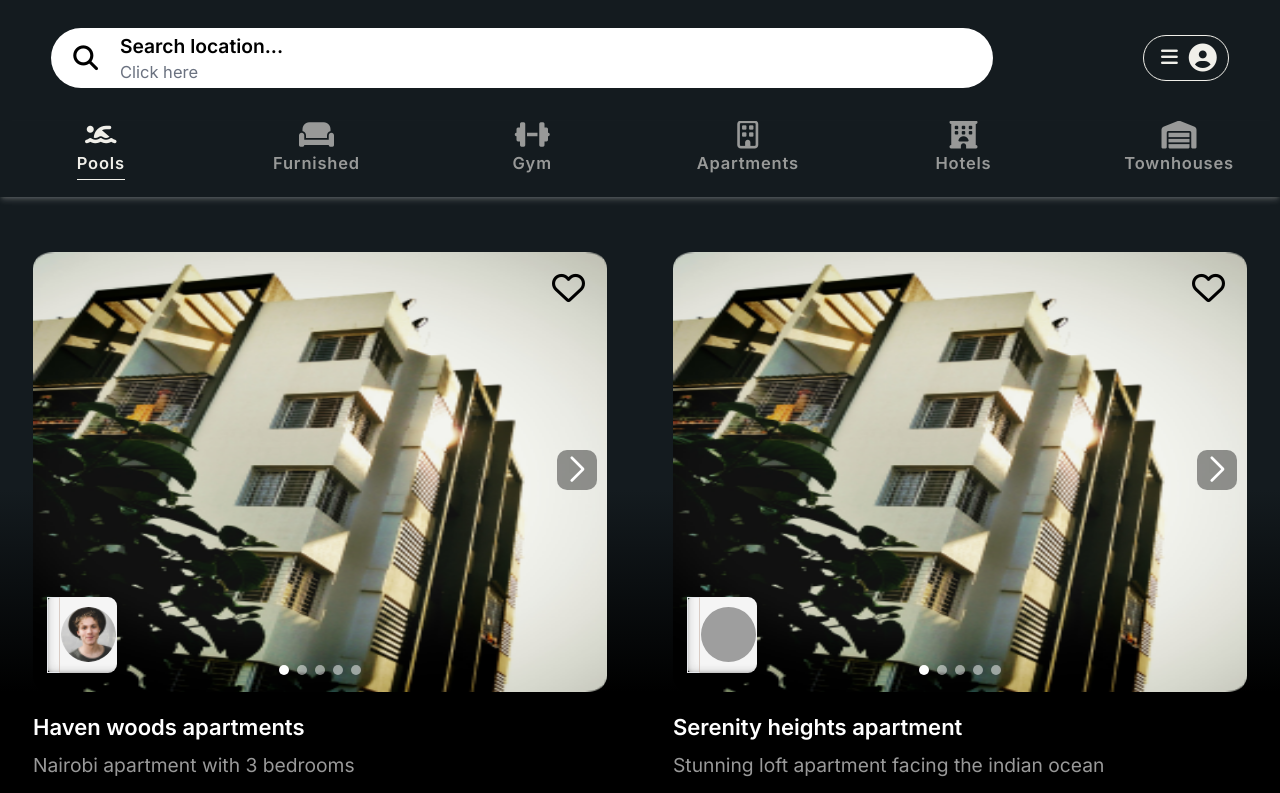
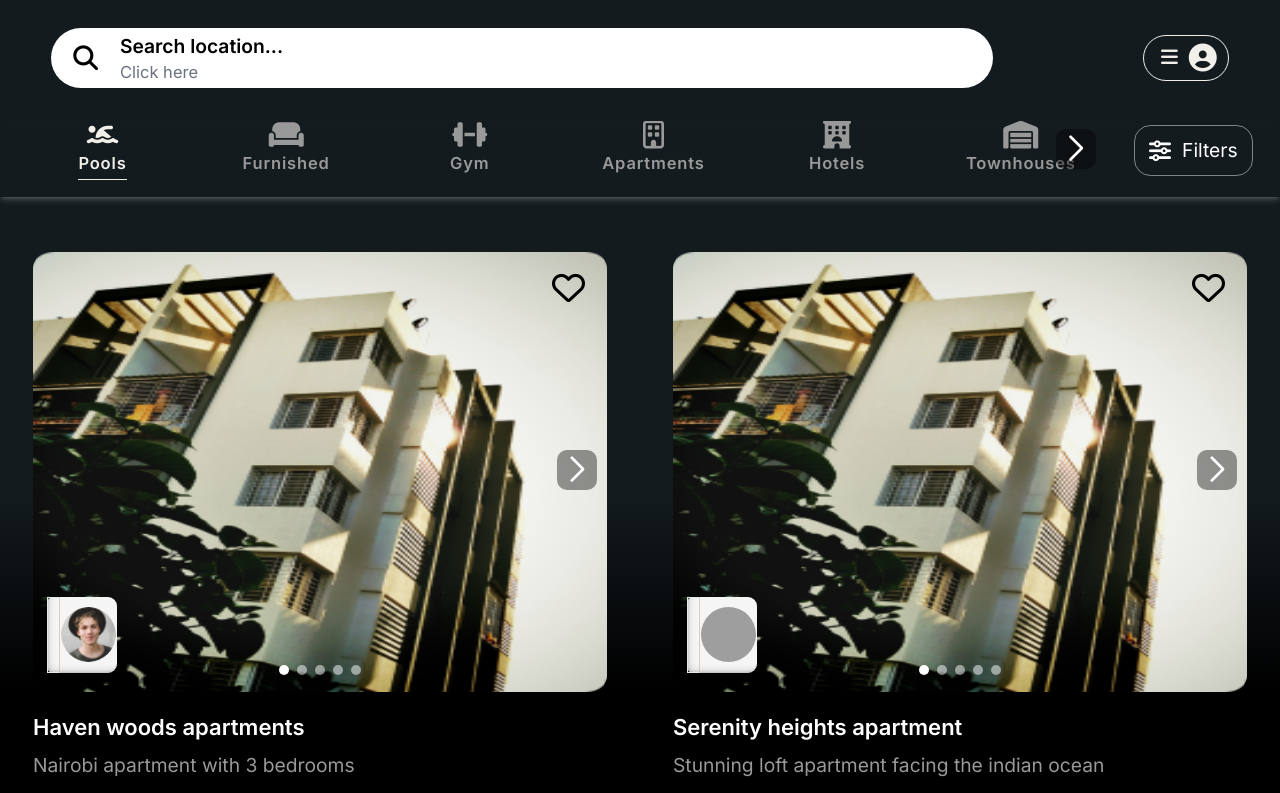
Before and after one commit to Developer-Square/Apartment-Hunting-Site, a React (Vite) app: page /apartments in a window 1280 px wide. Shown: the top 793 px of the page. Built offline with nearby package versions, Linux system fonts and the light colour scheme; grey boxes are pictures that could not be loaded.

Commit message:
feat: upgrade filters modal for 768px view

```diff
--- a/src/components/view-apartments/FilterScrollbar.tsx
+++ b/src/components/view-apartments/FilterScrollbar.tsx
@@ -1,5 +1,6 @@
 import { useEffect, useState } from 'react';
 import { Swiper, SwiperSlide } from 'swiper/react';
+import { Navigation } from 'swiper';
 
 const filters = [
   {
@@ -52,7 +53,11 @@ const filters = [
   },
 ];
 
-const FilterScrollbar = () => {
+const FilterScrollbar = ({
+  setshowFilters,
+}: {
+  setshowFilters: React.Dispatch<React.SetStateAction<boolean>>;
+}) => {
   const [selectedFilter, setSelectedFilter] = useState<Record<string, string>>(
     filters[0]
   );
@@ -68,7 +73,13 @@ const FilterScrollbar = () => {
 
   return (
     <div className='w-full mt-3 mb-10 sm:pb-3 flex justify-around items-center shadow-md shadow-[#f0efe9]/[.2]'>
-      <Swiper spaceBetween={14} slidesPerView={slidesPerView}>
+      <Swiper
+        spaceBetween={14}
+        slidesPerView={slidesPerView}
+        modules={[Navigation]}
+        navigation
+        className='md:w-[85%]'
+      >
         {filters.map((filter, index) => (
           <SwiperSlide key={index}>
             <div
@@ -93,6 +104,13 @@ const FilterScrollbar = () => {
           </SwiperSlide>
         ))}
       </Swiper>
+      <div
+        className='hidden md:flex cursor-pointer mr-5 border border-[#f0efe9]/[.5] rounded-xl ml-2 items-center gap-2 px-2.5 py-2'
+        onClick={() => setshowFilters(true)}
+      >
+        <i className='fa-solid fa-sliders'></i>
+        <p className='text-sm'>Filters</p>
+      </div>
     </div>
   );
 };
--- a/src/components/view-apartments/Filters.tsx
+++ b/src/components/view-apartments/Filters.tsx
@@ -1,7 +1,7 @@
 /* eslint-disable @typescript-eslint/no-empty-function */
 /* eslint-disable @typescript-eslint/ban-ts-comment */
 import { useSpring, animated } from '@react-spring/web';
-import { SetStateAction, useState } from 'react';
+import { SetStateAction, useEffect, useState } from 'react';
 
 import FilterImg from '@/assets/view-apartments/filters.png';
 import { AmenitiesList, NumberOfRooms, PropertyType } from './Helpers';
@@ -52,6 +52,13 @@ const Filters = ({
     smokingAllowed: false,
     breakfast: false,
   });
+  const [largerScreenWidth, setLargerScreenWidth] = useState('100%');
+
+  useEffect(() => {
+    if (window.innerWidth >= 768) {
+      setLargerScreenWidth('640px');
+    }
+  }, []);
 
   const clearAllFilters = () => {
     setBedrooms('Any');
@@ -84,9 +91,11 @@ const Filters = ({
       style={{
         position: 'absolute',
         top: show ? 45 : window.innerHeight,
+        left: '50%',
+        transform: 'translateX(-50%)',
         backgroundColor: '#FFFFFF',
         height: 'auto',
-        width: '100%',
+        width: largerScreenWidth,
         zIndex: '10',
         borderRadius: '1rem',
         overflowY: 'hidden',
--- a/src/pages/ViewApartments.tsx
+++ b/src/pages/ViewApartments.tsx
@@ -76,7 +76,9 @@ const ViewApartmentsPage = () => {
       {/* Hide other components when the SearchBar or Filters is open while on tablet and mobile screens, to reduce the height of the page */}
       {setshowRestOfPage ? (
         <div className='text-white'>
-          {!search.length ? <FilterScrollbar /> : null}
+          {!search.length ? (
+            <FilterScrollbar setshowFilters={setshowFilters} />
+          ) : null}
           {search.length ? <Map /> : null}
           <Apartments search={search} />
           {!hideMenu && <PopupMenu />}
```
